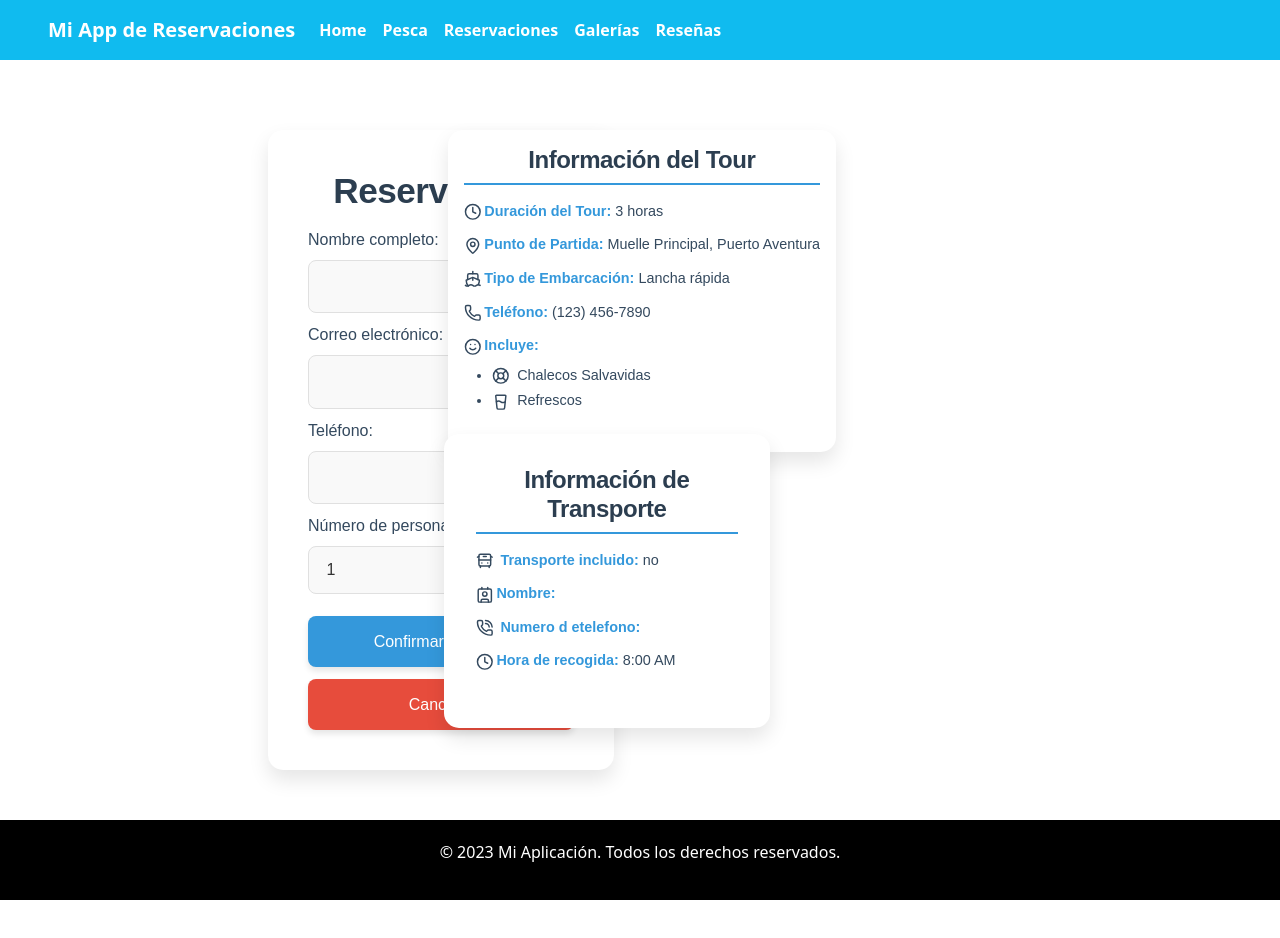
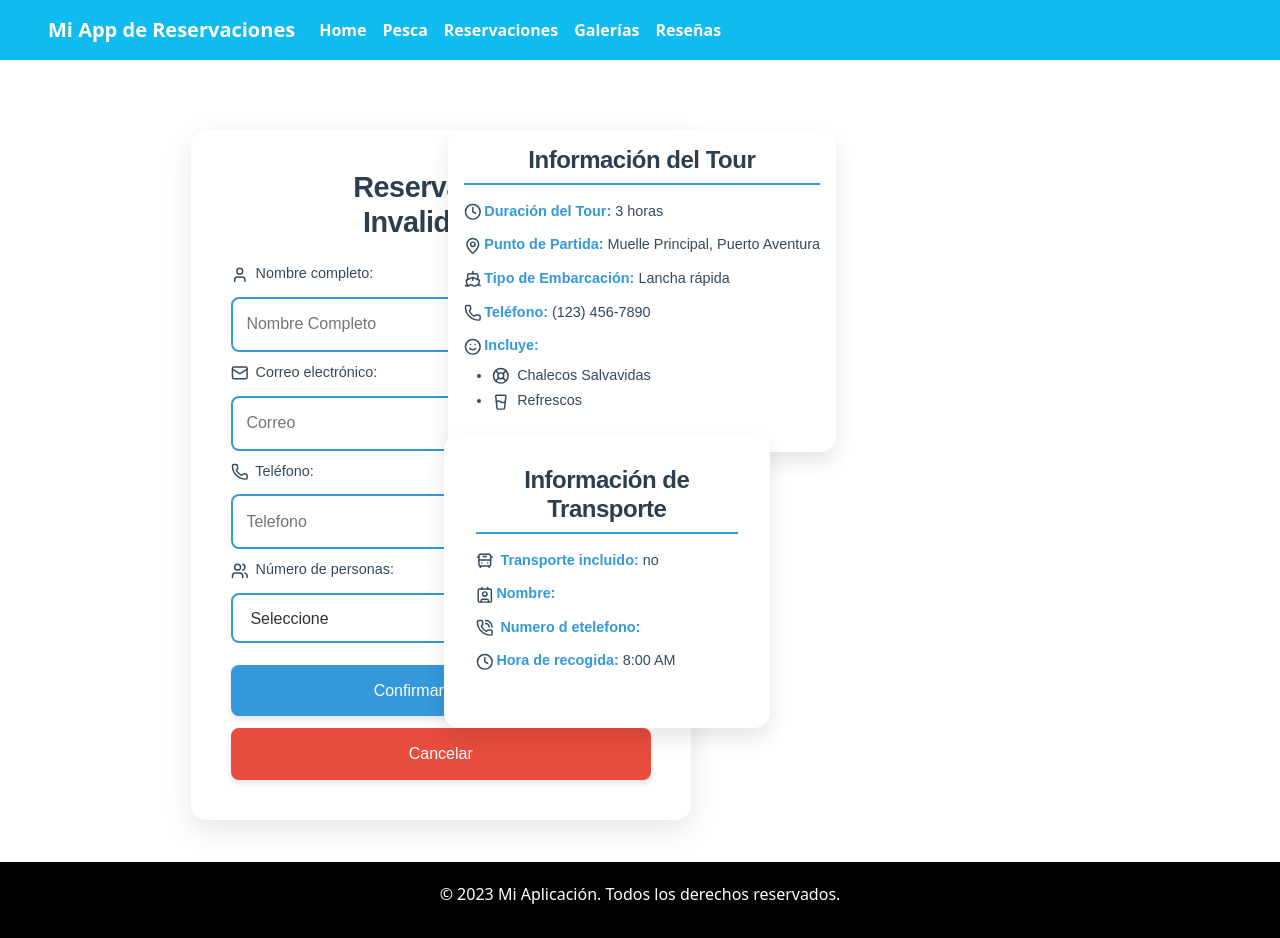
Before and after one commit to isramartin/flyFishing-holbox-front, a React (Vite) app: page /reservaciones/reservaForm in a window 1280 px wide. Shown: the top 938 px of the page. Before the commit the page ends 900 px from the top, so only its background shows below. Built offline with nearby package versions, Linux system fonts and the light colour scheme.

Commit message:
fix ajuste de resevaciones 2

```diff
--- a/src/components/reservaciones.jsx
+++ b/src/components/reservaciones.jsx
@@ -1,5 +1,5 @@
-import React, { useState } from 'react';
-import { useNavigate } from 'react-router-dom';
+import React, { useState, useEffect } from 'react';
+import { useNavigate, useLocation  } from 'react-router-dom';
 import Calendar from 'react-calendar';
 import 'react-calendar/dist/Calendar.css';
 import '../styles/reserva.css';
@@ -8,6 +8,13 @@ const Reservaciones = () => {
   const [selectedDate, setSelectedDate] = useState(null);
   const [reservations, setReservations] = useState([]);
   const navigate = useNavigate();
+  const location = useLocation();
+
+  useEffect(() => {
+    if (location.state?.fechaReservada) {
+      setReservations((prevReservations) => [...prevReservations, location.state.fechaReservada]);
+    }
+  }, [location.state]);
 
   const handleDateClick = (date) => {
     const dateString = date.toISOString().split('T')[0];
--- a/src/components/reservacionesForm.jsx
+++ b/src/components/reservacionesForm.jsx
@@ -1,6 +1,6 @@
 import React, { useState } from 'react';
 import { useNavigate, useLocation } from 'react-router-dom';
-import { Ship, MapPin, Clock, Phone, LifeBuoy, Smile,  GlassWater, Bus,BusFront,Contact,PhoneCall ,Lightbulb,  ArrowLeftToLine} from 'lucide-react';
+import { Ship, MapPin, Clock, Phone, LifeBuoy, Smile,  GlassWater, Bus,BusFront,Contact,PhoneCall,  User, Mail,  Users} from 'lucide-react';
 
 import '../styles/reservaForm.css';
 
@@ -9,11 +9,29 @@ const ReservacionesForm = () => {
   const location = useLocation();
   const selectedDate = location.state?.selectedDate; // Obtener la fecha seleccionada
 
+
+  const formatDate = (dateString) => {
+    const date = new Date(dateString + "T12:00:00"); // Asegura que la hora no cause desfase
+    console.log("Fecha original:", dateString);
+  console.log("Fecha interpretada por JavaScript:", date);
+    return date.toLocaleDateString("es-ES", {
+      weekday: "long",
+      day: "numeric",
+      month: "long",
+      year: "numeric",
+    });
+  };
+
+
+
+
+
+
   const [formData, setFormData] = useState({
     nombreCompleto: '',
     correo: '',
     telefono: '',
-    numeroPersonas: 1,
+    numeroPersonas: '',
     informacionAdicional: '',
   });
 
@@ -30,20 +48,21 @@ const ReservacionesForm = () => {
     // Aquí puedes manejar el envío del formulario (por ejemplo, enviar a una API)
     console.log('Datos del formulario:', { ...formData, fecha: selectedDate });
 
-    // Redirigir a una página de confirmación o al calendario
-    navigate('/reservaciones', { state: { reservaExitosa: true } });
+    // Redirigir a la página de reservaciones con la fecha reservada
+    navigate('/reservaciones', { state: { reservaExitosa: true, fechaReservada: selectedDate } });
   };
 
   return (
     <div className='rf-container'>
       <div className="rf-form">
-        <h2 className="rf-title">Reserva para {selectedDate}</h2>
+        <h2 className="rf-title">Reserva para <br/>{formatDate(selectedDate)}</h2>
         <form onSubmit={handleSubmit}>
           <div className="rf-form-group">
-            <label className="rf-label">Nombre completo:</label>
+            <label className="rf-label"> <User className='icon-style'/> Nombre completo:</label>
             <input
               type="text"
               name="nombreCompleto"
+              placeholder='Nombre Completo'
               value={formData.nombreCompleto}
               onChange={handleChange}
               className="rf-input"
@@ -52,10 +71,11 @@ const ReservacionesForm = () => {
           </div>
 
           <div className="rf-form-group">
-            <label className="rf-label">Correo electrónico:</label>
+            <label className="rf-label"><Mail className='icon-style'/> Correo electrónico:</label>
             <input
               type="email"
               name="correo"
+              placeholder='Correo'
               value={formData.correo}
               onChange={handleChange}
               className="rf-input"
@@ -64,10 +84,11 @@ const ReservacionesForm = () => {
           </div>
 
           <div className="rf-form-group">
-            <label className="rf-label">Teléfono:</label>
+            <label className="rf-label"><Phone className='icon-style'/> Teléfono:</label>
             <input
               type="tel"
               name="telefono"
+              placeholder='Telefono'
               value={formData.telefono}
               onChange={handleChange}
               className="rf-input"
@@ -76,9 +97,10 @@ const ReservacionesForm = () => {
           </div>
 
           <div className="rf-form-group">
-            <label className="rf-label">Número de personas:</label>
+            <label className="rf-label"> <Users className='icon-style'/> Número de personas:</label>
             <select
               name="numeroPersonas"
+              placeholder='numeroPersonas'
               value={formData.numeroPersonas}
               onChange={handleChange}
               className="rf-input"
--- a/src/styles/reservaForm.css
+++ b/src/styles/reservaForm.css
@@ -10,25 +10,27 @@
 .rf-form {
     position: relative;
     margin-top: 15vh !important;
-  max-width: 30%;
-  max-height: 100%;
     margin: 2rem auto;
+    max-width: 500px; /* Ancho máximo más adecuado */
+    width: 90%; /* Ancho relativo para responsividad */
     padding: 2.5rem;
     background-color: #ffffff;
     border-radius: 15px;
-  box-shadow: 0 10px 20px rgba(0, 0, 0, 0.1);
+    box-shadow: 0 10px 30px rgba(0, 0, 0, 0.1); /* Sombra más suave */
     font-family: "Arial", sans-serif;
   }
 
+  /* Título del formulario */
   .rf-title {
     color: #2c3e50;
-  font-size: 2.2rem;
-  margin-bottom: 1rem;
+    font-size: 1.8rem; /* Tamaño más adecuado */
+    margin-bottom: 1.5rem;
     text-align: center;
     font-weight: 600;
     letter-spacing: -0.5px;
   }
 
+  /* Párrafos dentro del contenedor */
   .rf-container p {
     font-size: 1rem;
     color: #34495e;
@@ -36,24 +38,28 @@
     margin-bottom: 2rem;
   }
 
+  /* Contenedor del formulario */
   .reservation-form {
     display: flex;
     flex-direction: column;
     gap: 1.5rem;
   }
 
+  /* Grupos de formulario */
   .rf-form-group {
     display: flex;
     flex-direction: column;
-  gap: 0.5rem;
+    gap: 0.75rem; /* Espaciado ligeramente mayor */
   }
 
+  /* Etiquetas */
   .rf-label {
-  font-size: 1rem;
+    font-size: 0.9rem; /* Tamaño más pequeño para mejor legibilidad */
     color: #34495e;
     font-weight: 500;
   }
 
+  /* Inputs y selects */
   .rf-input,
   .rf-textarea,
   .rf-input[type="date"],
@@ -62,11 +68,11 @@
   select {
     width: 100%;
     padding: 0.85rem;
-  border: 1px solid #e0e0e0;
+    border: 2px solid #3498db;
     border-radius: 8px;
     font-size: 1rem;
     color: #333;
-  background-color: #f9f9f9;
+    background-color: #ffffff;
     transition: border-color 0.3s ease, box-shadow 0.3s ease;
   }
 
@@ -79,6 +85,7 @@ select:focus {
     background-color: #fff;
   }
 
+  /* Botones */
   .rf-button {
     padding: 0.85rem 1.75rem;
     border: none;
@@ -86,12 +93,12 @@ select:focus {
     font-size: 1rem;
     font-weight: 500;
     cursor: pointer;
-  transition: background-color 0.3s ease, transform 0.2s ease,
-    box-shadow 0.3s ease;
+    transition: background-color 0.3s ease, transform 0.2s ease, box-shadow 0.3s ease;
     margin-right: 1rem;
     box-shadow: 0 4px 6px rgba(0, 0, 0, 0.1);
   }
 
+  /* Botón de enviar */
   .rf-button-submit {
     background-color: #3498db;
     color: white;
@@ -103,6 +110,7 @@ select:focus {
     box-shadow: 0 6px 8px rgba(0, 0, 0, 0.15);
   }
 
+  /* Botón de cancelar */
   .rf-button-cancel {
     background-color: #e74c3c;
     color: white;
@@ -114,11 +122,13 @@ select:focus {
     box-shadow: 0 6px 8px rgba(0, 0, 0, 0.15);
   }
 
+  /* Efecto al hacer clic */
   .rf-button:active {
     transform: translateY(0);
     box-shadow: 0 4px 6px rgba(0, 0, 0, 0.1);
   }
 
+  /* Botón deshabilitado */
   .rf-button:disabled {
     background-color: #bdc3c7;
     cursor: not-allowed;
```
Lines whose indentation alone changed are shown as unchanged.
